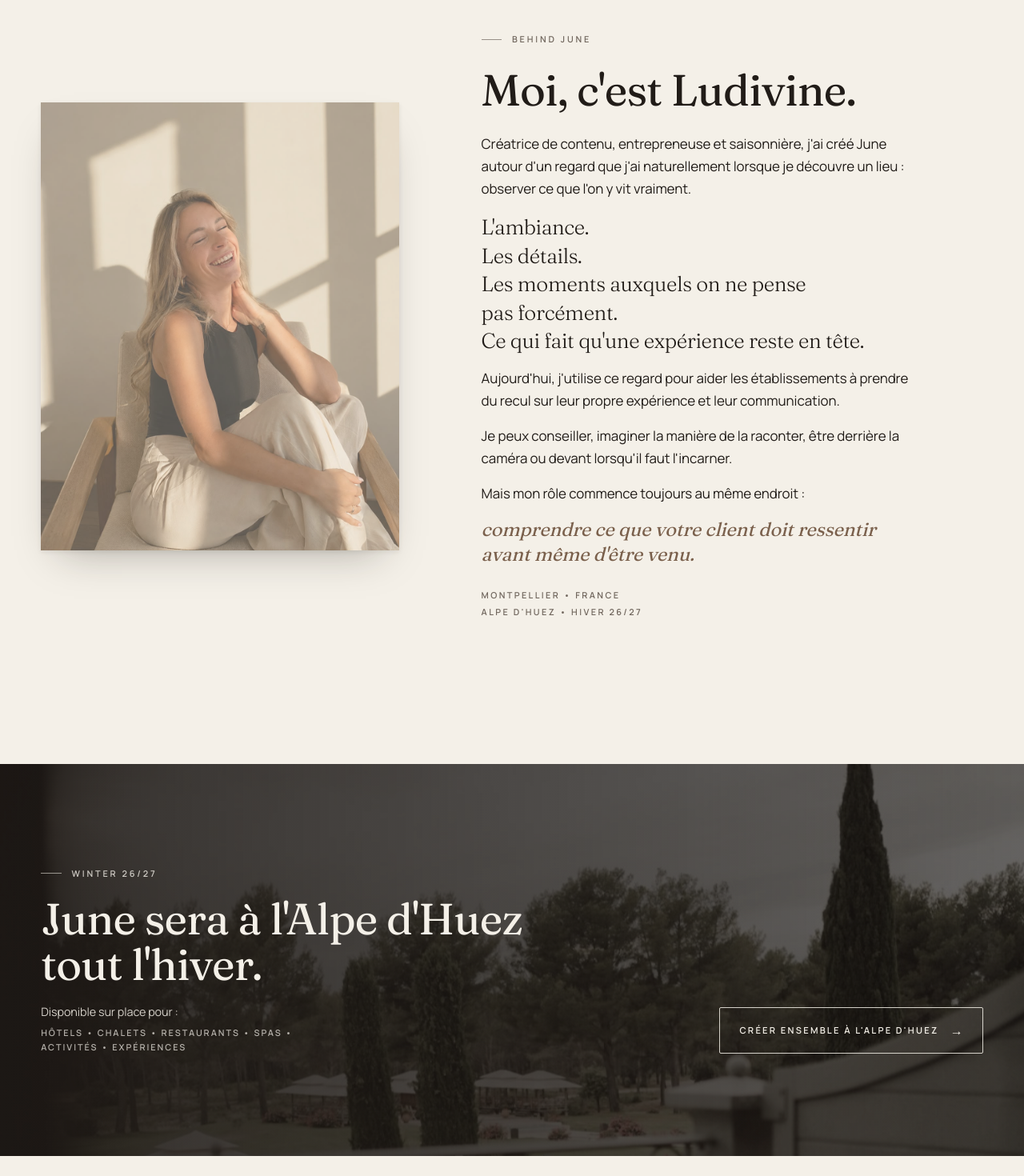
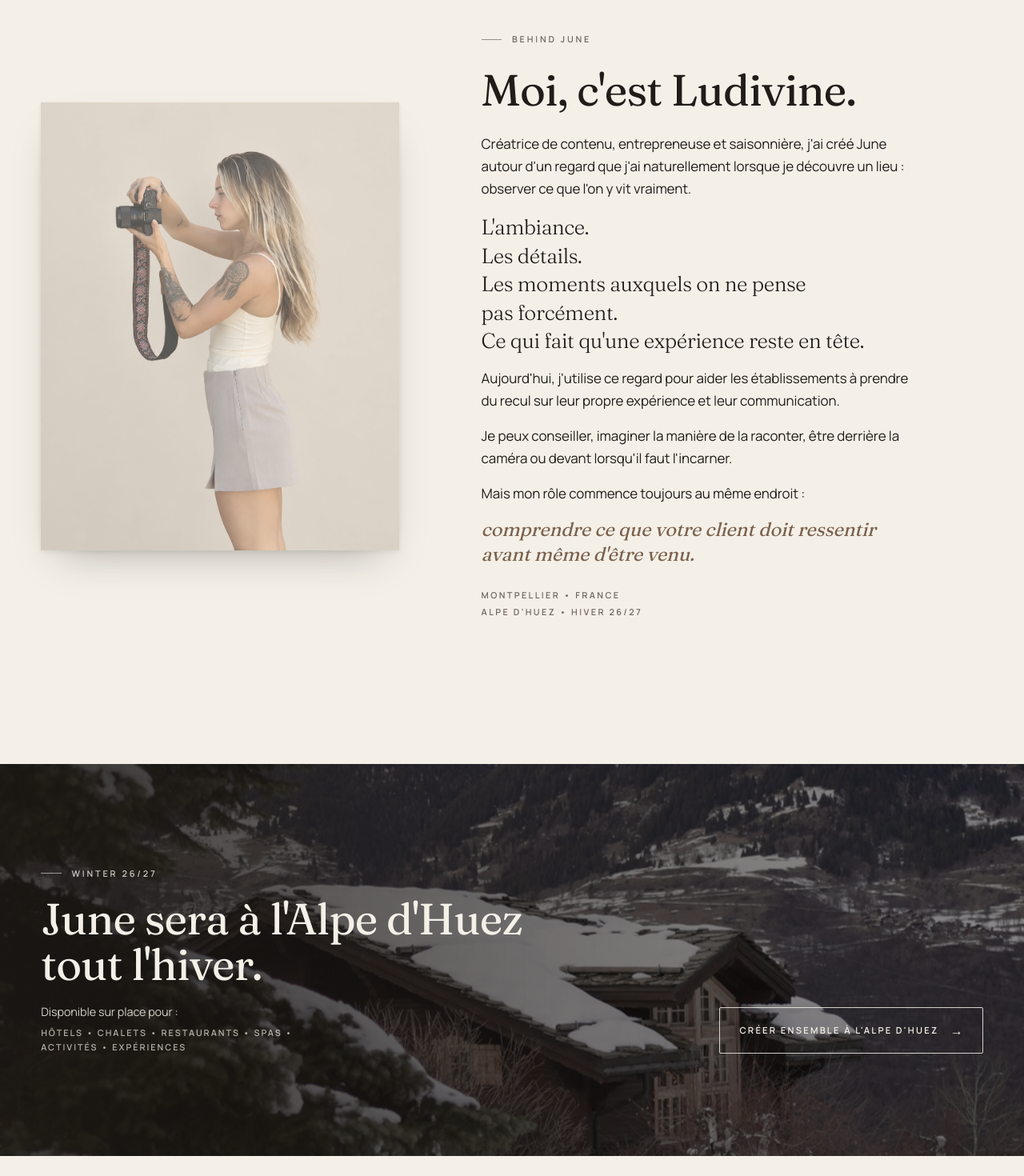
Before and after one commit to robinpailhes01-oss/LULU-UGC, a Next.js app: page / in a window 1280 px wide. Shown: the part 7280-8750 px from the top of the page at 80% size. Built offline with nearby package versions, Linux system fonts and the light colour scheme.

Commit message:
Photos : Ludivine caméra en main dans « Behind June », chalet sous la neige pour l'Alpe d'Huez
Co-Authored-By: Claude Fable 5.1 <noreply@anthropic.com>
Claude-Session: https://claude.ai/code/session_01M7vUzPre9wt7mXHmXV8MW2

```diff
--- a/app/june-v4.css
+++ b/app/june-v4.css
@@ -241,8 +241,8 @@ body.v4.menu-open { overflow: hidden; }
 /* bandeau alpe d'huez */
 .alpe { overflow: hidden; color: var(--night-ink); padding-block: clamp(5rem, 10vw, 8rem); background: var(--night); }
 .alpe .media { position: absolute; inset: 0; }
-.alpe .media img { filter: brightness(0.55) saturate(0.6); }
-.alpe::after { content: ""; position: absolute; inset: 0; background: linear-gradient(90deg, rgba(33, 28, 24, 0.82), rgba(33, 28, 24, 0.35)); pointer-events: none; }
+.alpe .media img { filter: brightness(0.8); }
+.alpe::after { content: ""; position: absolute; inset: 0; background: linear-gradient(90deg, rgba(33, 28, 24, 0.78) 0%, rgba(33, 28, 24, 0.45) 55%, rgba(33, 28, 24, 0.25) 100%); pointer-events: none; }
 .alpe__inner { position: relative; z-index: 2; display: flex; justify-content: space-between; align-items: flex-end; gap: 2rem 4rem; flex-wrap: wrap; }
 .alpe__copy { display: flex; flex-direction: column; gap: 1.2rem; max-width: 40rem; }
 .alpe .k { color: rgba(244, 240, 232, 0.8); }
--- a/app/page.tsx
+++ b/app/page.tsx
@@ -323,7 +323,7 @@ export default function Home() {
         <section className="about light" id="apropos" aria-label="Behind June">
           <div className="wrap about__grid">
             <figure className="about__media plate plate--photo rv" data-dev>
-              <img src="/portrait.jpg" alt="Ludivine, fondatrice de June" width={1122} height={1402} loading="lazy" style={posOf("50% 30%")} />
+              <img src="/ludivine.jpg" alt="Ludivine, fondatrice de June, caméra en main" width={1111} height={1415} loading="lazy" style={posOf("50% 35%")} />
             </figure>
             <div className="about__copy">
               <p className="k rv">Behind June</p>
@@ -357,7 +357,7 @@ export default function Home() {
 
         {/* Bandeau saisonnier */}
         <section className="alpe" id="alpe" data-dark aria-label="Alpe d'Huez, hiver 26/27">
-          <Media video={VIDEO.alpe} poster="/realisations/shooting-hotel-jardins-vue.jpg" alt="En attendant les images de l'Alpe d'Huez" pos="50% 35%" w={1080} h={1616} px={24} />
+          <Media video={VIDEO.alpe} poster="/alpe.jpg" alt="Un chalet sous la neige face aux montagnes" pos="60% 55%" w={1080} h={1616} px={24} />
           <div className="wrap alpe__inner">
             <div className="alpe__copy">
               <p className="k rv">Winter 26/27</p>
```
Also changed, not shown: public/alpe.jpg (added), public/ludivine.jpg (added).
